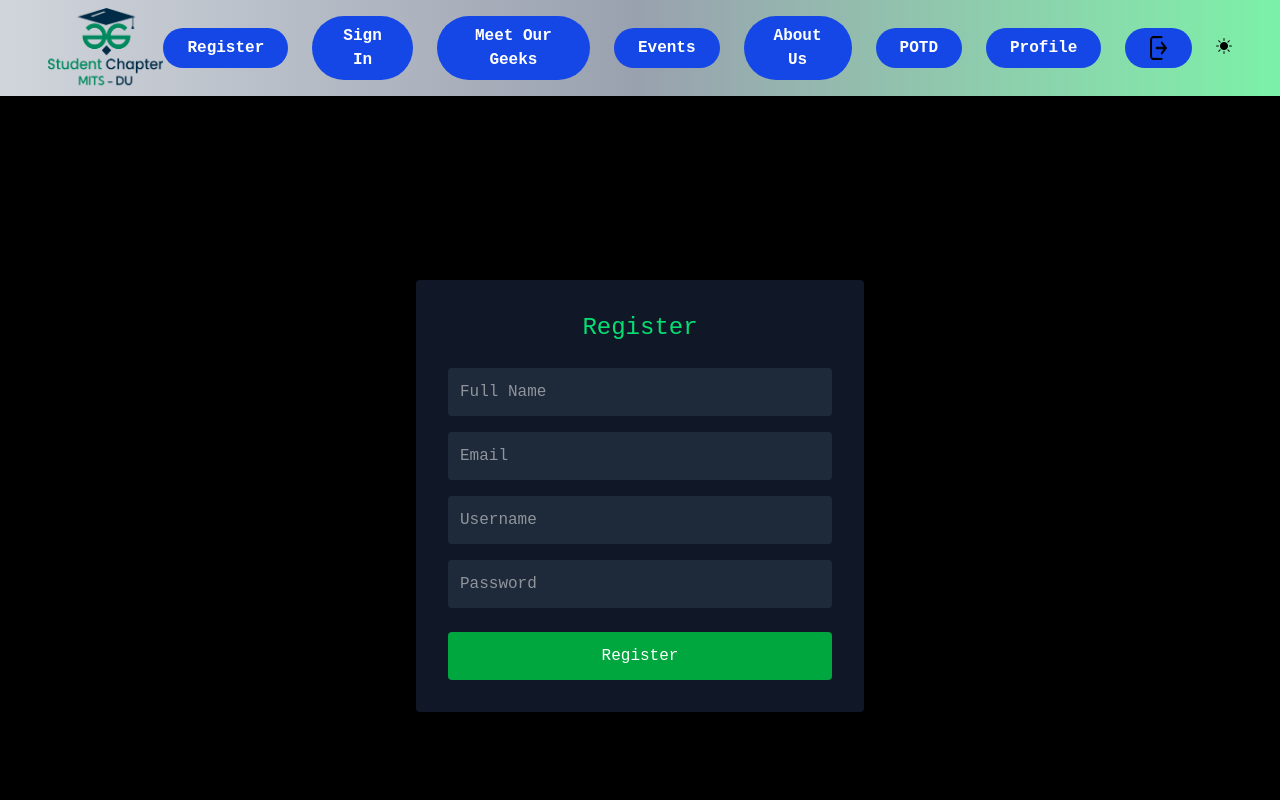
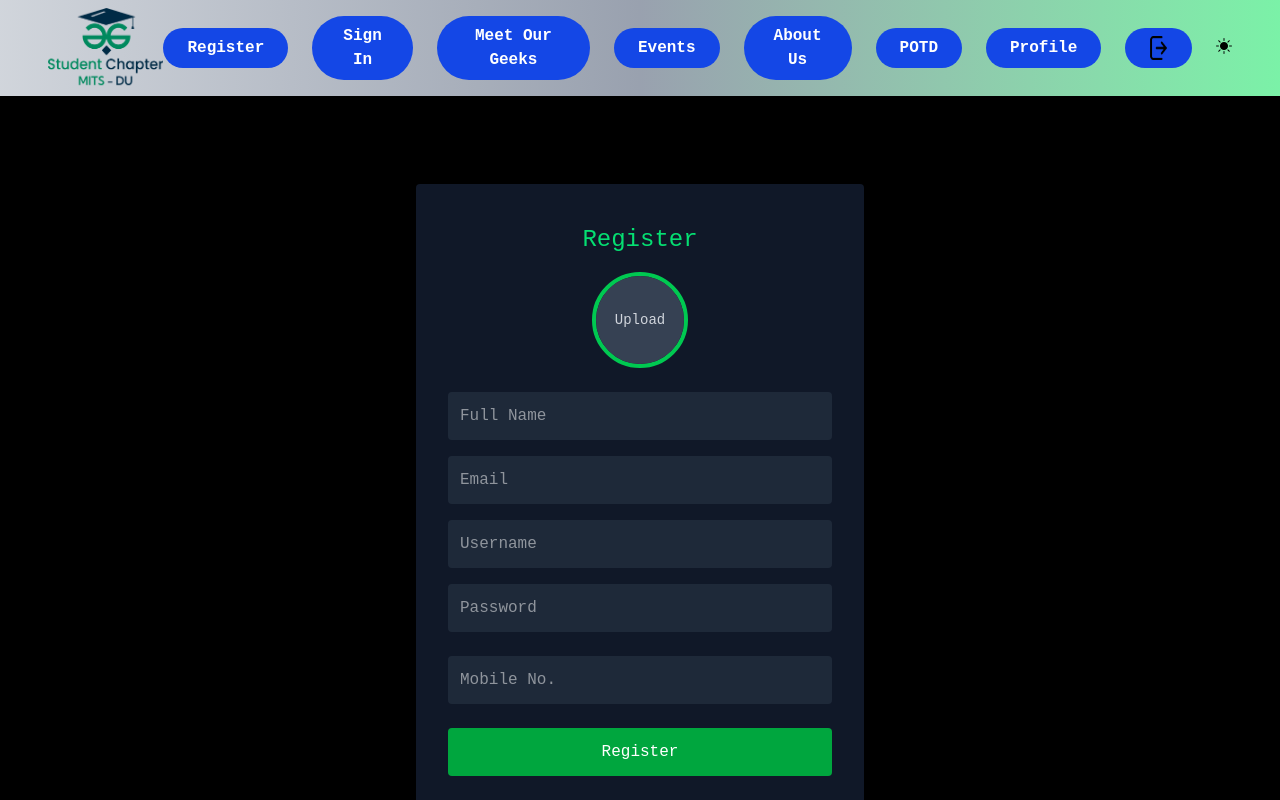
Before and after one commit to FearSmoker/GFG_Frontend, a React (Vite) app in the folder vite-project/: page /register in a window 1280 px wide. Shown: the top 800 px of the page. Built offline with nearby package versions, Linux system fonts and the light colour scheme; a web font is replaced by a local one.

Commit message:
Integrated User Registration Api

```diff
--- a/vite-project/src/api/User_api.js
+++ b/vite-project/src/api/User_api.js
@@ -1,4 +1,4 @@
-const BASE_URL = "http://localhost:8000/api/v1/user";
+const BASE_URL = "http://localhost:8000/api/v1/users";
 
 // Register user
 export const registerUser = async (formData) => {
--- a/vite-project/src/pages/Register.jsx
+++ b/vite-project/src/pages/Register.jsx
@@ -4,10 +4,28 @@ import { useNavigate } from 'react-router-dom';
 import { registerUser } from '../api/User_api';
 
 const Register = () => {
-  const [formData, setFormData] = useState({ fullName: '', email: '', username: '', password: '' });
+  const [formData, setFormData] = useState({ fullName: '', email: '', username: '', password: '' , avatar: '' , mobileNo: ''});
+  const [ avatarPreview, setAvatarPreview] = useState(null);
   const navigate = useNavigate();
 
-  const handleChange = e => setFormData({ ...formData, [e.target.name]: e.target.value });
+  const handleChange = e => {
+    if (e.target.name === 'avatar') {
+      const file = e.target.files[0];
+      setFormData({ ...formData, avatar: file || '' });
+
+      if (file) {
+        const reader = new FileReader();
+        reader.onloadend = () => {
+          setAvatarPreview(reader.result);
+        };
+        reader.readAsDataURL(file);
+      } else {
+        setAvatarPreview(null);
+      }
+    } else {
+      setFormData({ ...formData, [e.target.name]: e.target.value });
+    }
+  };
 
   const handleSubmit = async e => {
     e.preventDefault();
@@ -16,6 +34,15 @@ const Register = () => {
     body.append("email", formData.email);
     body.append("username", formData.username);
     body.append("password", formData.password);
+    body.append("mobileNo", formData.mobileNo);
+    if (formData.avatar) {
+    body.append("avatar", formData.avatar);
+    }else {
+    const response = await fetch("https://cdn-icons-png.flaticon.com/512/149/149071.png");
+    const blob = await response.blob();
+    const defaultFile = new File([blob], "default-avatar.png", { type: blob.type });
+    body.append("avatar", defaultFile);
+  }
 
     try {
       await registerUser(body);
@@ -28,13 +55,28 @@ const Register = () => {
 
   return (
   <div className="min-h-screen bg-black text-white flex justify-center items-center">
-      <form onSubmit={handleSubmit} className="bg-gray-900 p-8 rounded shadow-md w-full max-w-md">
-        <h2 className="text-2xl mb-6 text-green-400 text-center">Register</h2>
+    <form onSubmit={handleSubmit} className="bg-gray-900 p-8 pt-10 rounded shadow-md w-full max-w-md relative">
+
+      <h2 className="text-2xl mb-4 text-green-400 text-center">Register</h2>
+
+      <div className="flex justify-center mb-6">
+        <label htmlFor="avatar-upload" className="cursor-pointer relative group">
+          <div className="w-24 h-24 rounded-full overflow-hidden border-4 border-green-500 group-hover:opacity-80 transition">
+            {avatarPreview ? (
+              <img src={avatarPreview} alt="Avatar" className="w-full h-full object-cover" />
+            ) : (
+              <div className="w-full h-full bg-gray-700 flex items-center justify-center text-gray-300 text-sm">Upload</div>
+            )}
+          </div>
+          <input id="avatar-upload" type="file" name="avatar" accept="image/*" onChange={handleChange} className="hidden" />
+        </label>
+      </div>
 
       <input className="w-full p-3 mb-4 rounded bg-gray-800" placeholder="Full Name" name="fullName" onChange={handleChange} required />
       <input className="w-full p-3 mb-4 rounded bg-gray-800" placeholder="Email" type="email" name="email" onChange={handleChange} required />
       <input className="w-full p-3 mb-4 rounded bg-gray-800" placeholder="Username" name="username" onChange={handleChange} required />
       <input className="w-full p-3 mb-6 rounded bg-gray-800" placeholder="Password" type="password" name="password" onChange={handleChange} required />
+      <input className="w-full p-3 mb-6 rounded bg-gray-800" placeholder="Mobile No." type="mobileNo" name="mobileNo" onChange={handleChange} required />
 
       <button type="submit" className="w-full bg-green-600 hover:bg-green-700 p-3 rounded">Register</button>
     </form>
```
Lines whose indentation alone changed are shown as unchanged.
